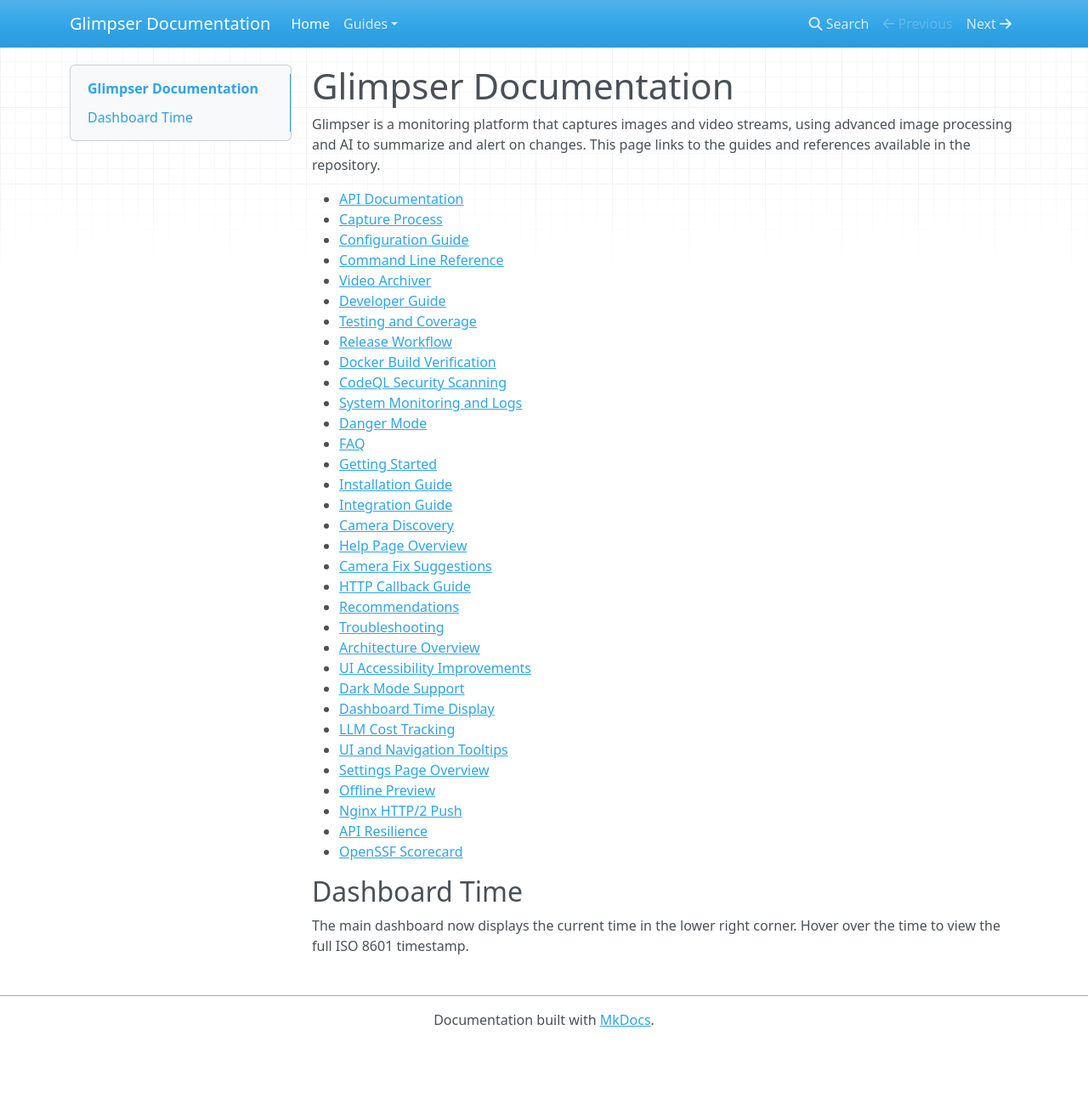
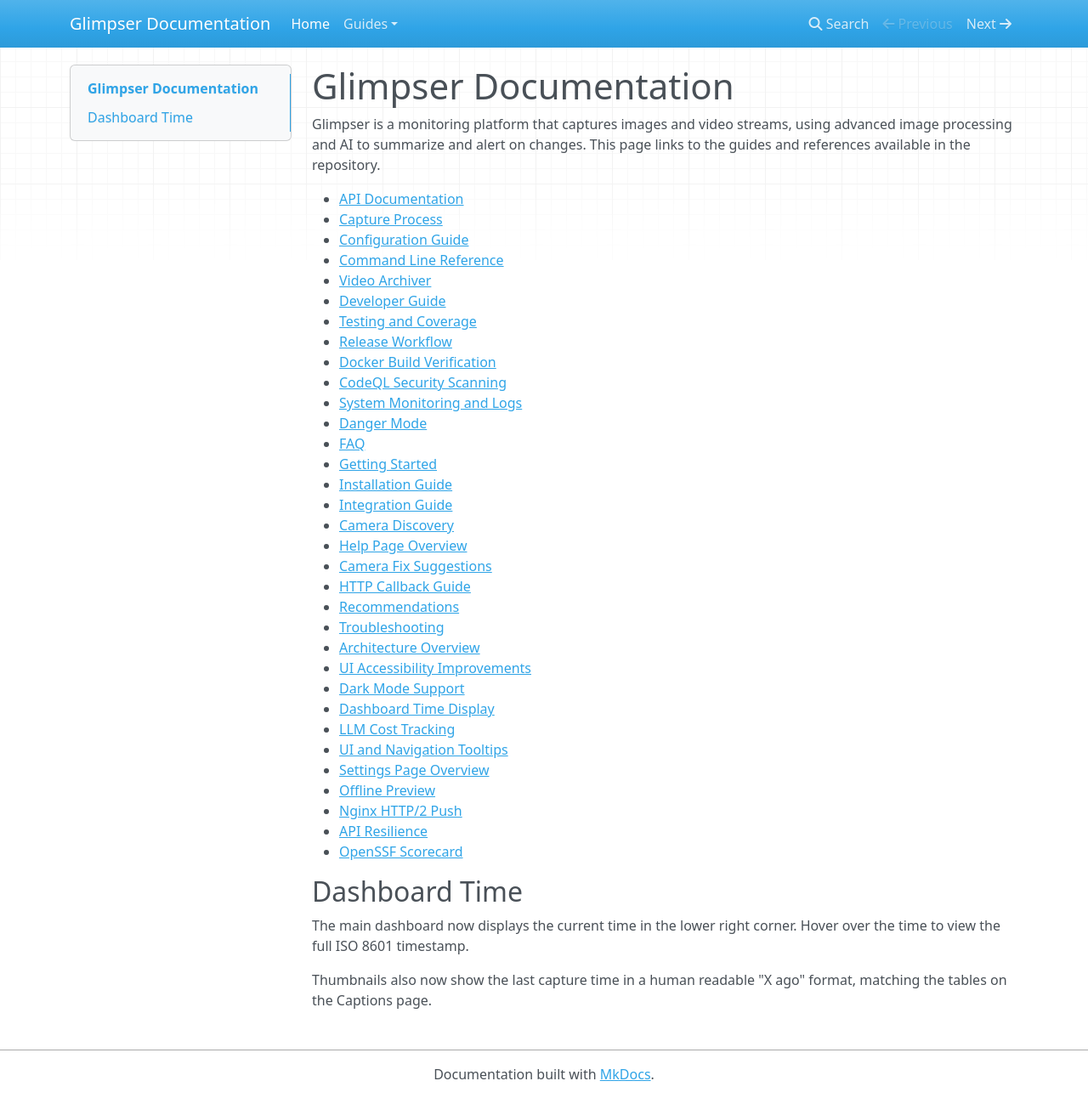
Before and after one commit to KristopherKubicki/glimpser, an MkDocs documentation site: the page built from docs/index.md, in a window 1280 px wide and 1292 px high. Shown: the whole window at 85% size. Built offline with MkDocs 1.6.1, drawn with Linux system fonts in a browser that asks for light colours; nearby versions of some CDN libraries.

Commit message:
fix(frontend): humanize timestamps on dashboard

```diff
--- a/app/static/js/templates.js
+++ b/app/static/js/templates.js
@@ -455,9 +455,7 @@
       window.addEventListener('resize', updateGridLayout);
       if (window.updateSliderLimits) window.updateSliderLimits();
     }
-    if (isCaptionsPage) {
-      updateHumanizedTimes();
-    }
+    updateHumanizedTimes();
   } catch (error) {
     console.error('Error loading templates:', error);
     const errorMsg = '<div class="error">Error loading templates. Please try again.</div>';
--- a/docs/index.md
+++ b/docs/index.md
@@ -39,3 +39,6 @@
 ## Dashboard Time
 
 The main dashboard now displays the current time in the lower right corner. Hover over the time to view the full ISO 8601 timestamp.
+
+Thumbnails also now show the last capture time in a human readable
+"X ago" format, matching the tables on the Captions page.
```
